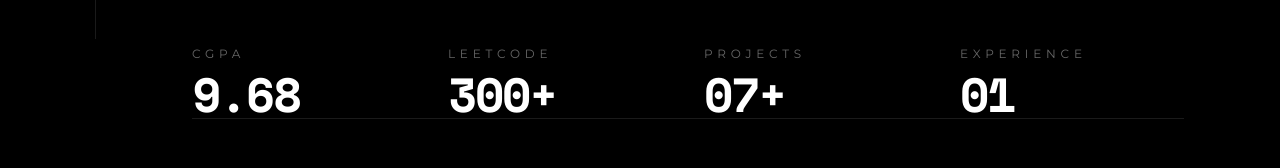
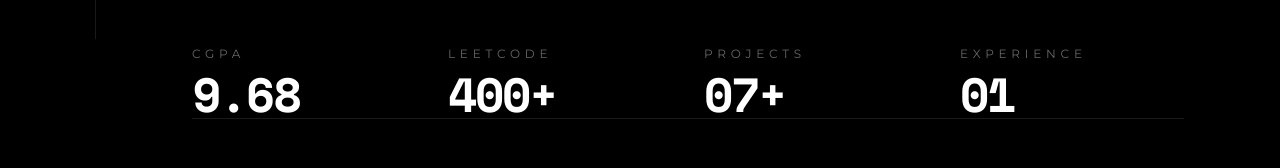
Before and after one commit to Sanzzz1125/Sanketh-Thatikonda-Portfolio, a React (Vite) app: page / in a window 1280 px wide. Shown: the part 761-929 px from the top of the page. Built offline with nearby package versions, Linux system fonts and the light colour scheme; a web font is replaced by a local one.

Commit message:
Update App.tsx

```diff
--- a/src/App.tsx
+++ b/src/App.tsx
@@ -317,7 +317,7 @@ export default function App() {
                     >
                         {[
                             { label: "CGPA", value: "9.68" },
-                            { label: "LeetCode", value: "300+" },
+                            { label: "LeetCode", value: "400+" },
                             { label: "Projects", value: "07+" },
                             { label: "Experience", value: "01" },
                         ].map((stat) => (
```
